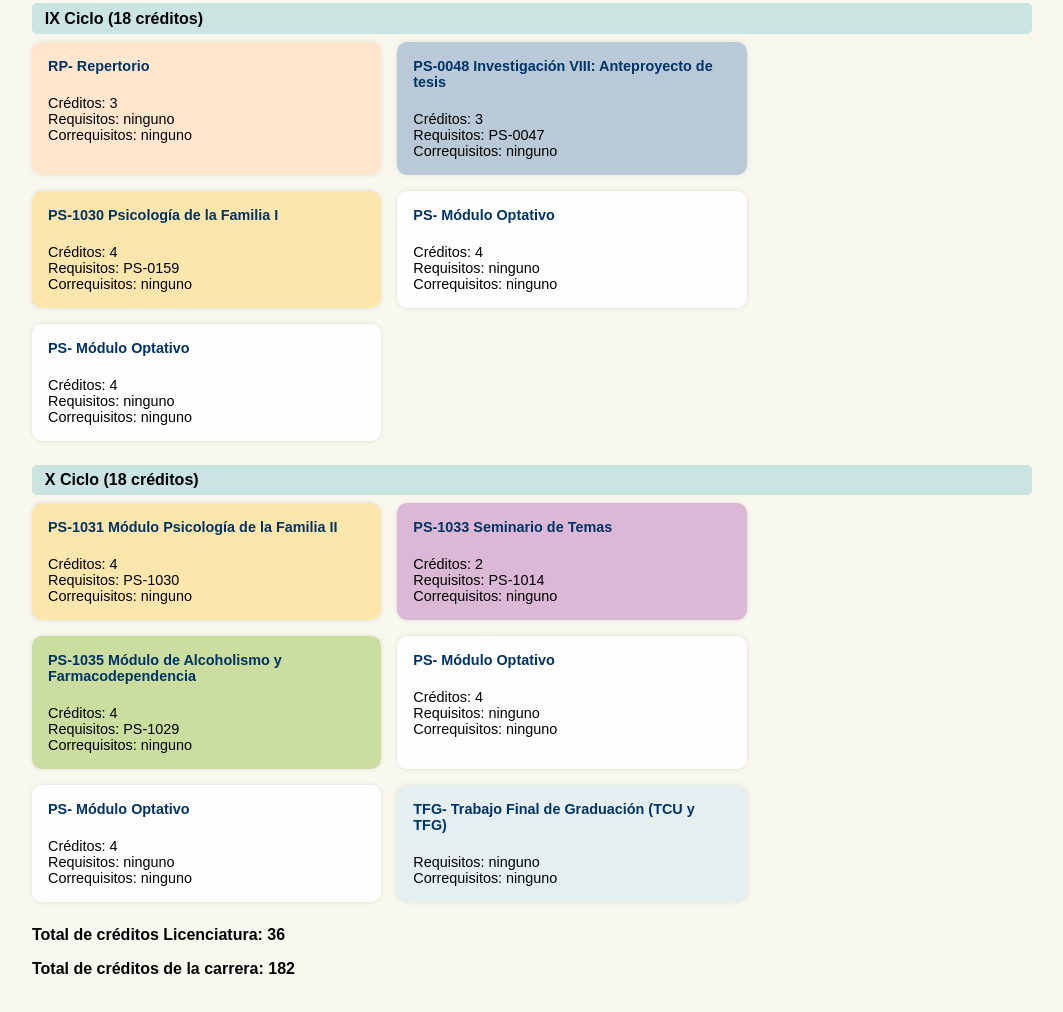
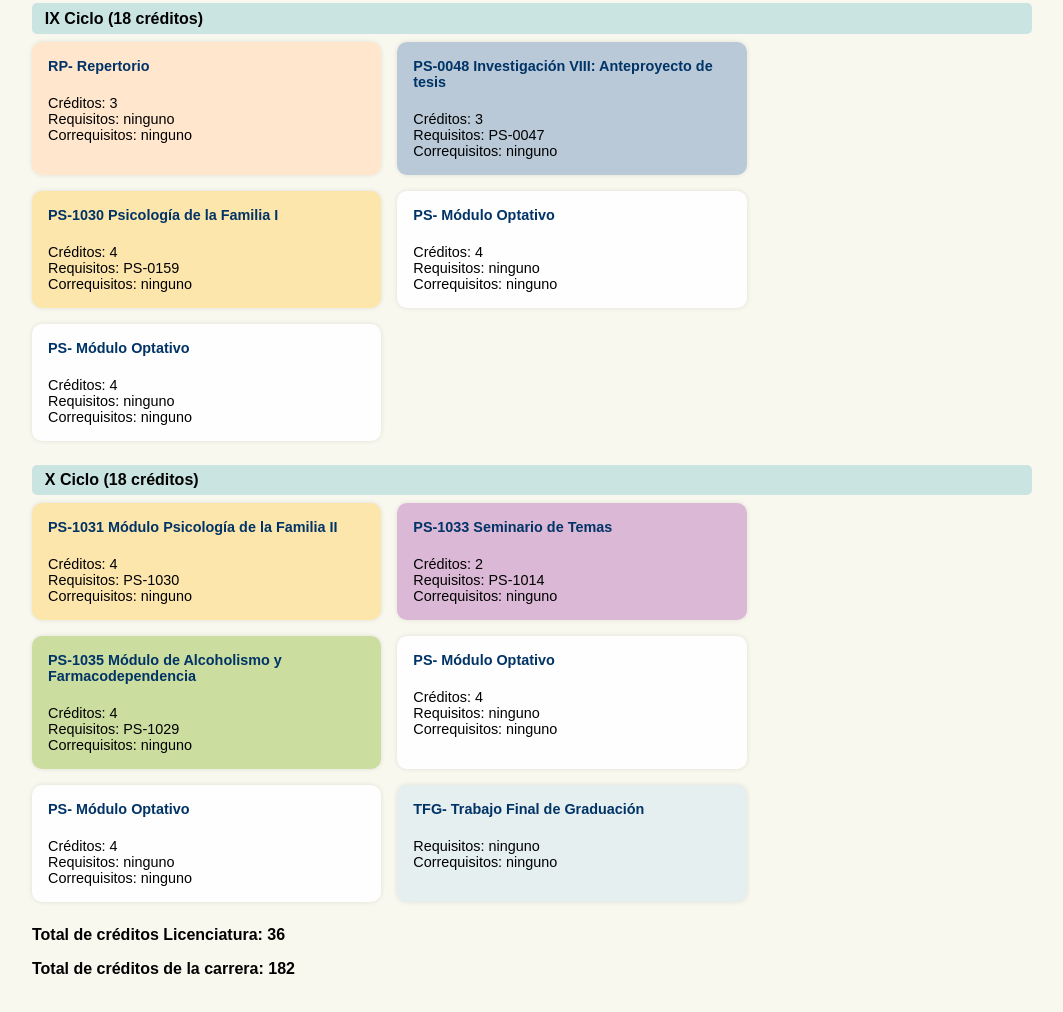
Before and after one commit to Anniesoliss/mallainteractiva-psico, a plain HTML site: page index.html in a window 1280 px wide. Shown: the part 4226-5238 px from the top of the page, without its empty margins (108-1171 px from the left). Drawn offline with Linux system fonts and the light colour scheme.

Commit message:
Update index.html

```diff
--- a/index.html
+++ b/index.html
@@ -577,7 +577,7 @@
       </div>
 
      <div class="curso curso-servicio">
-      <strong>TFG- Trabajo Final de Graduación (TCU y TFG)</strong><br>
+      <strong>TFG- Trabajo Final de Graduación</strong><br>
       Requisitos: ninguno<br>
       Correquisitos: ninguno
      </div>
```
